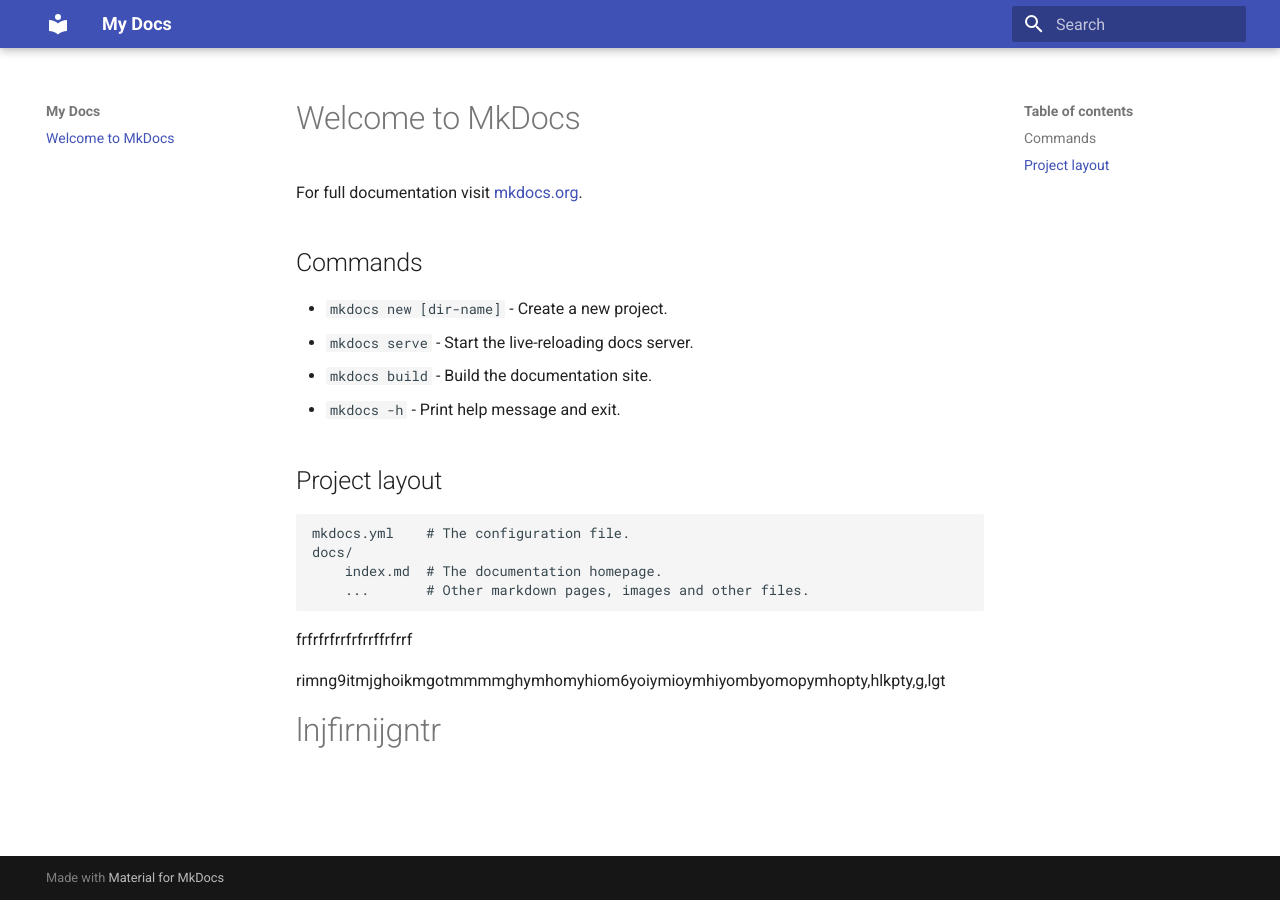
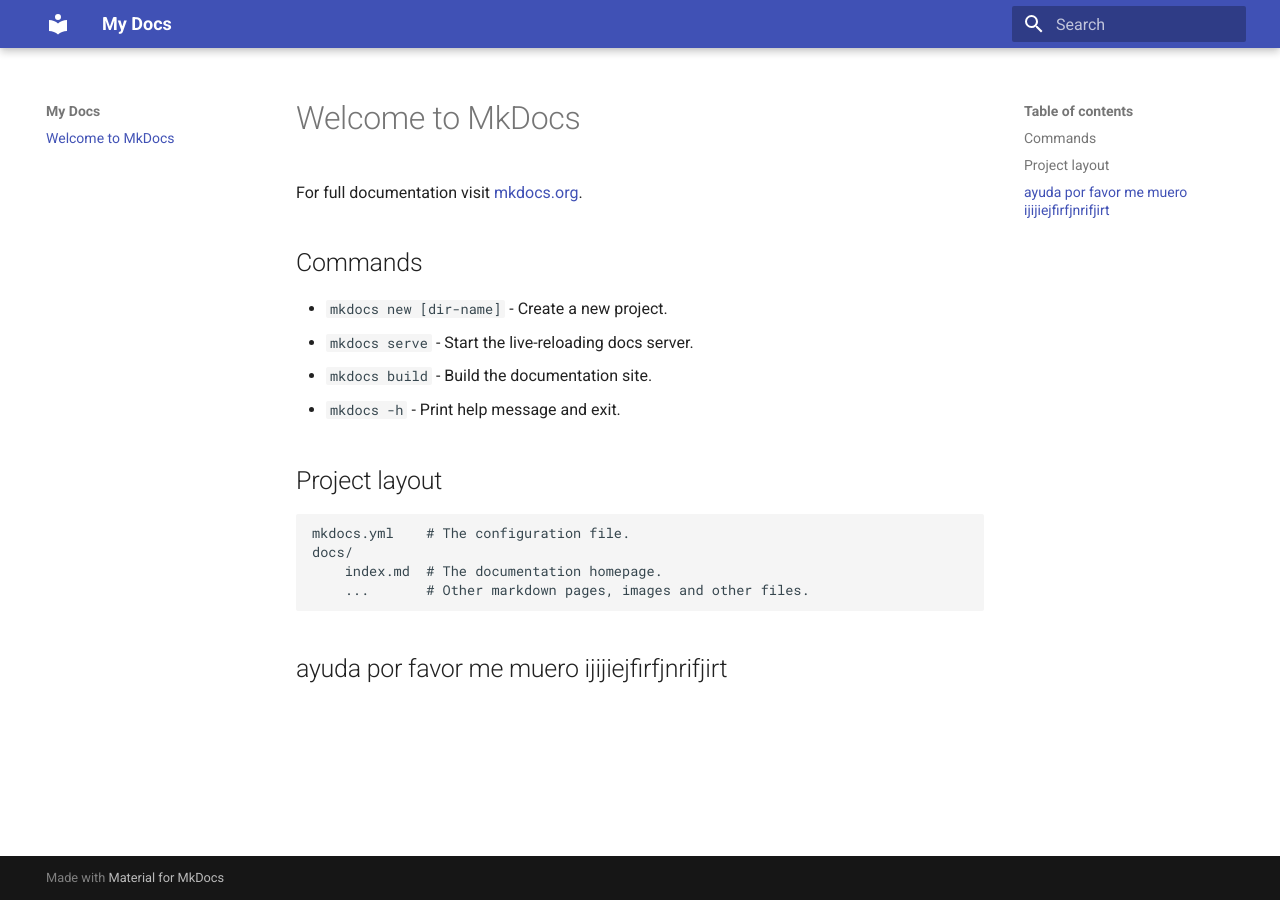
Before and after one commit to Ayusox/DESPLIEGUE-WEB, an MkDocs documentation site: the page built from docs/index.md, in a window 1280 px wide. Built offline with MkDocs 1.6.1 and Material for MkDocs 9.7.7, drawn with Linux system fonts in a browser that asks for light colours.

Commit message:
prueba de index.md 2

```diff
--- a/docs/index.md
+++ b/docs/index.md
@@ -16,12 +16,4 @@
         index.md  # The documentation homepage.
         ...       # Other markdown pages, images and other files.
 
-
-
-frfrfrfrrfrfrrffrfrrf
-
-
-
-rimng9itmjghoikmgotmmmmghymhomyhiom6yoiymioymhiyombyomopymhopty,hlkpty,g,lgt
-
-#lnjfirnijgntr
+## ayuda por favor me muero ijijiejfirfjnrifjirt
```
